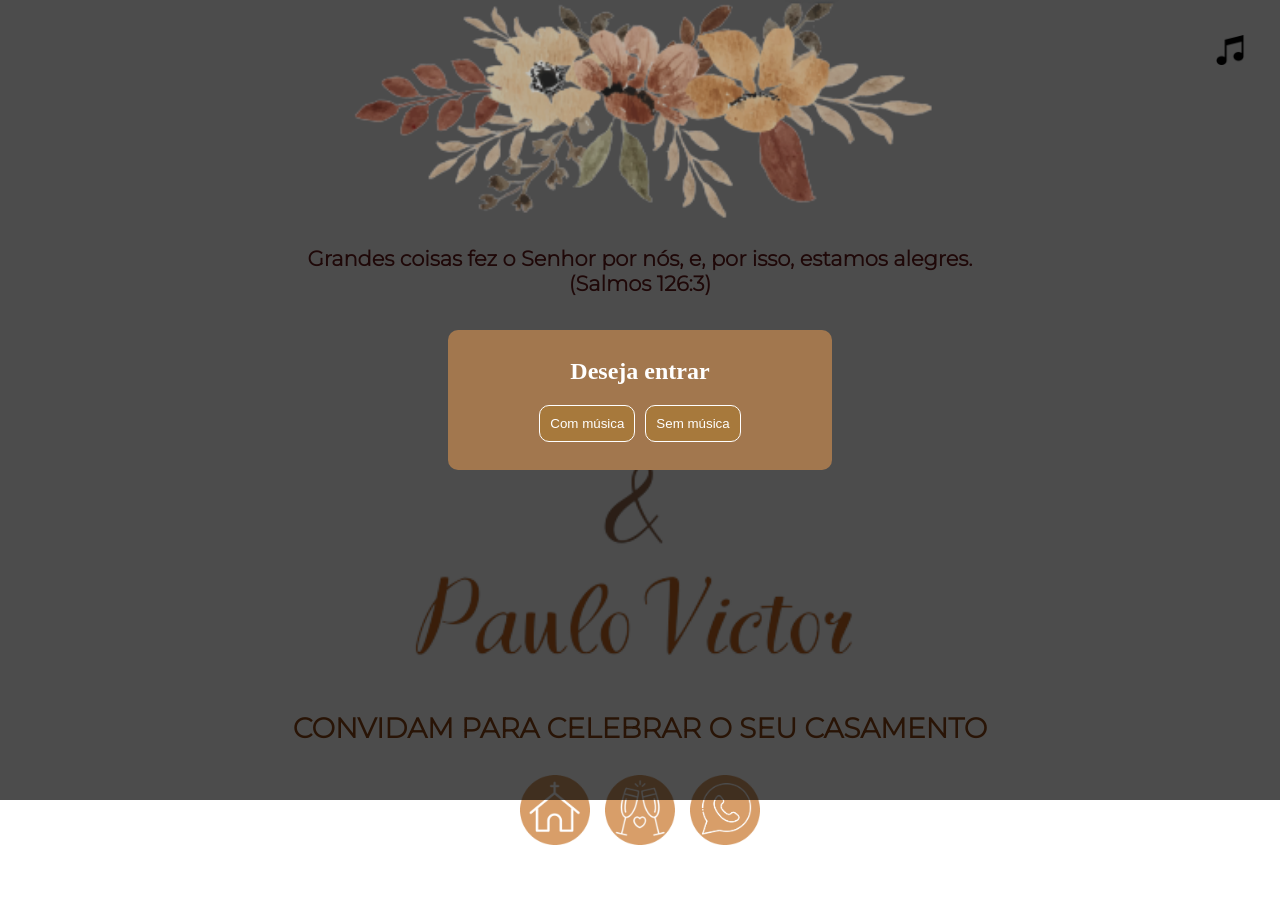
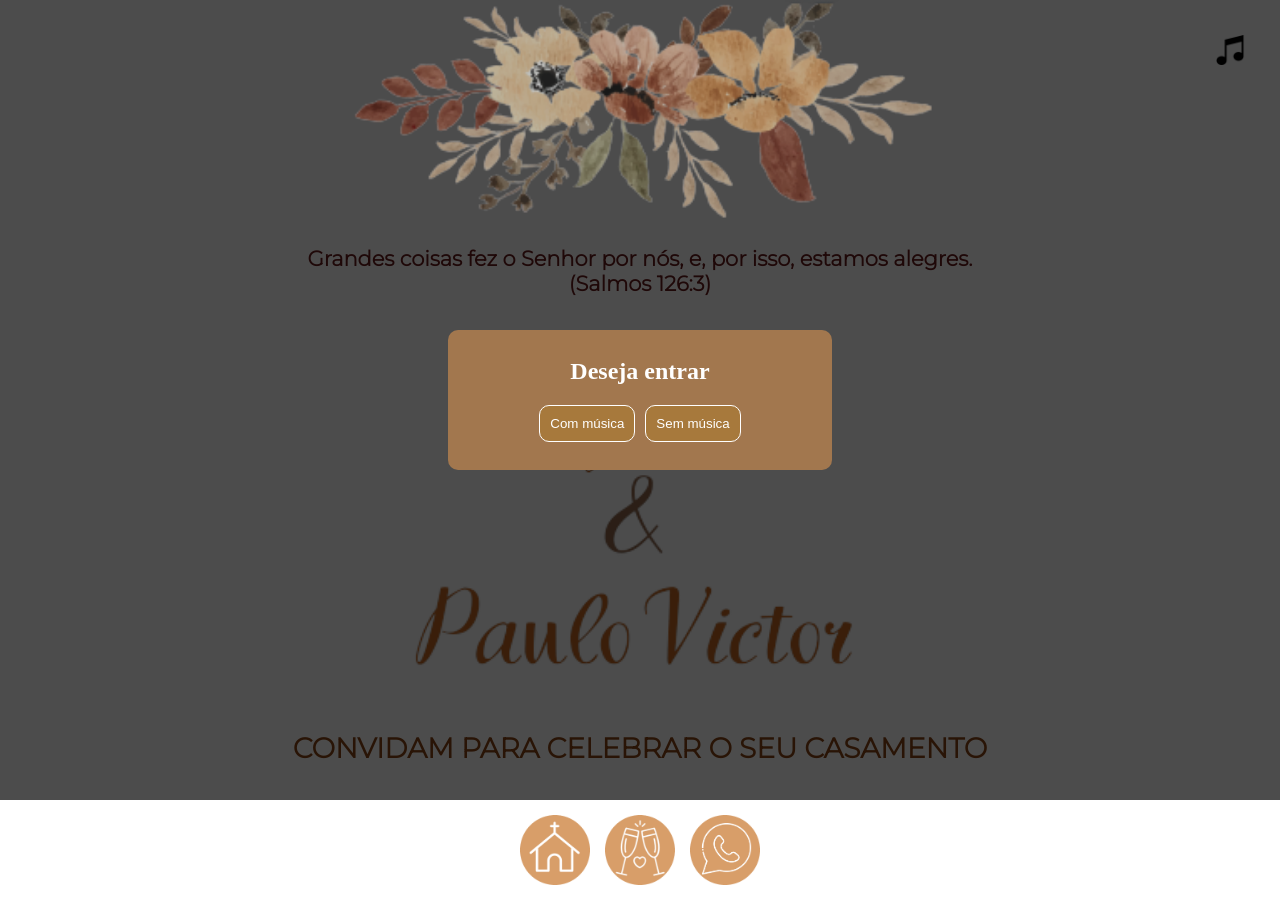
Before and after one commit to PauloCesarCR/Casamento_Invite, a React (Vite) app: page / in a window 1280 px wide. Before the commit the page ends 879 px from the top, so only its background shows below. Built offline with nearby package versions, Linux system fonts and the light colour scheme.

Commit message:
ajeita margins

```diff
--- a/src/pages/InvitePage/style.css
+++ b/src/pages/InvitePage/style.css
@@ -22,6 +22,9 @@ section, .infos-casamento {
     justify-content: center;
     align-items: center;
 }
+.infos-casamento {
+    gap: 10px;
+}
 .flores {
     width: 80%;
     position: relative;
@@ -32,11 +35,9 @@ section, .infos-casamento {
     font-size: 15px;
     margin: 0px 30px;
     color: rgb(103, 27, 27);
-    margin-bottom: 15px;
 }
 .img-noivos {
     width: 75%;
-    margin-bottom: 15px;
 }
 
 .invite-h3 {
```
